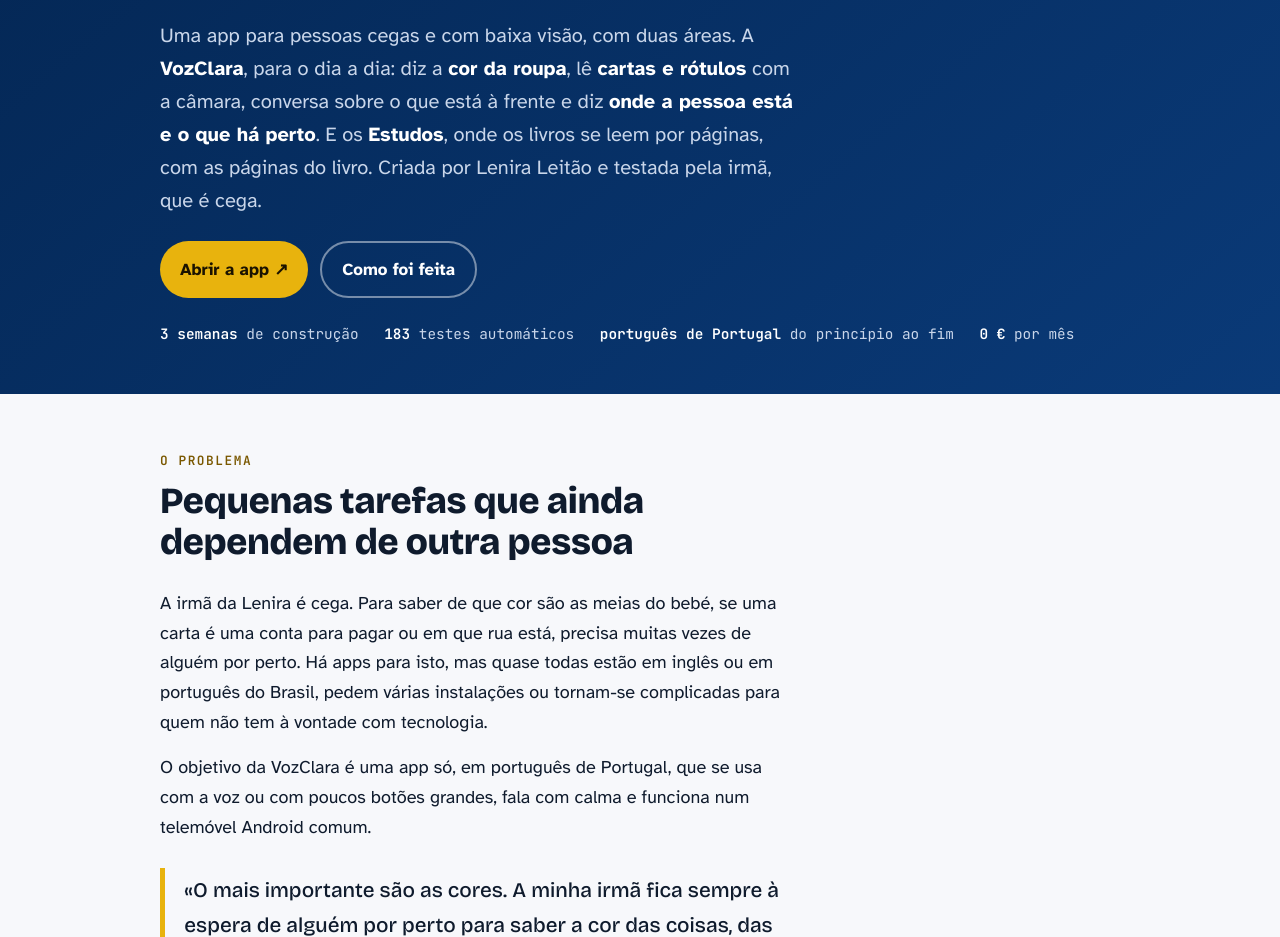
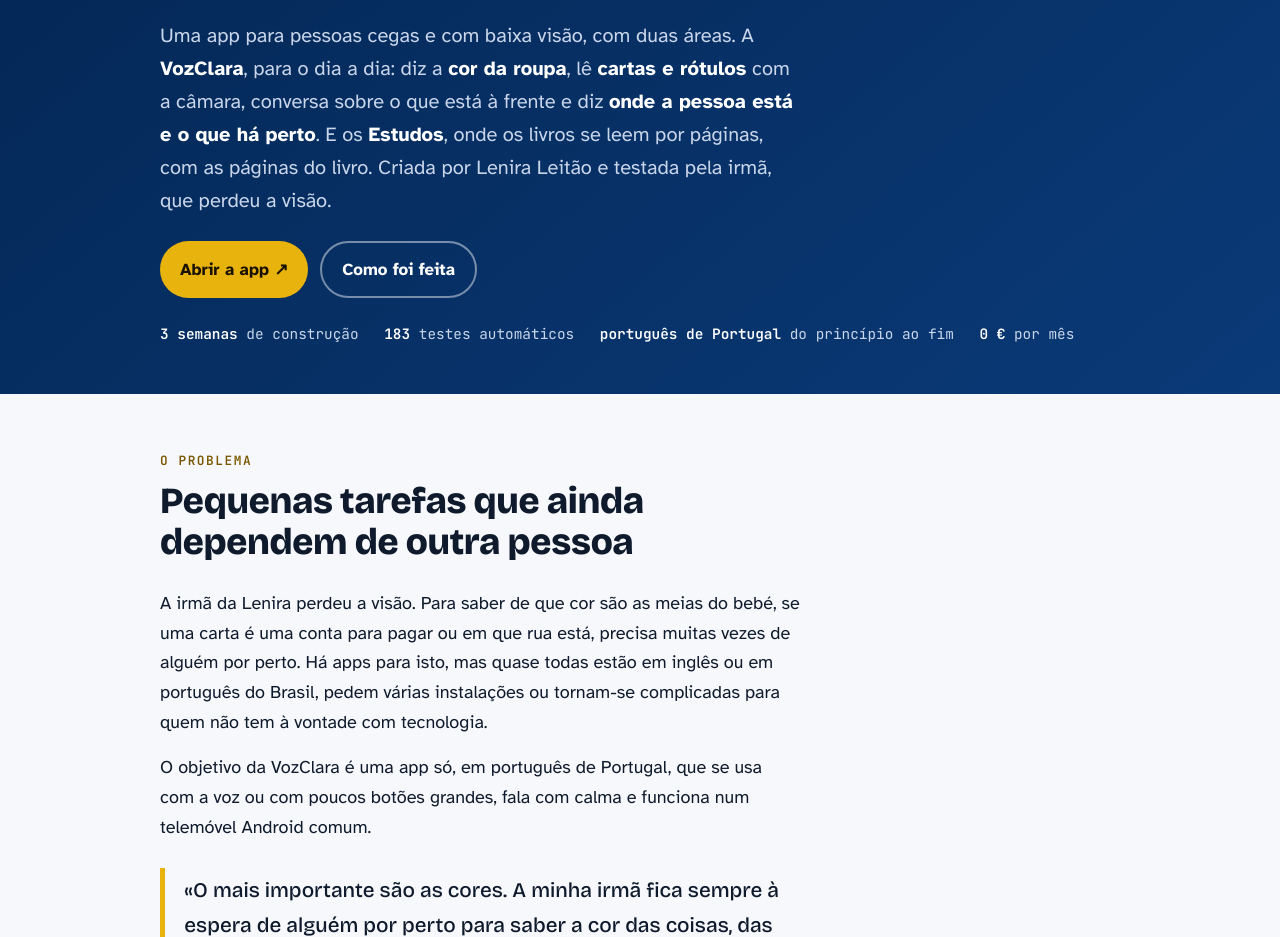
Before and after one commit to leniraleitao1929-leluel/leniraleitao1929-leluel, a plain HTML site: page casos/voz-clara.html in a window 1280 px wide. Shown: the part 366-1303 px from the top of the page. Drawn offline with nearby package versions, Linux system fonts and the light colour scheme.

Commit message:
Irmã: «perdeu a visão» em vez de «é cega»
Co-Authored-By: Claude Opus 5.5 <noreply@anthropic.com>
Claude-Session: https://claude.ai/code/session_019z3RfcBF1L6Bzak6S1TqeJ

```diff
--- a/casos/voz-clara.html
+++ b/casos/voz-clara.html
@@ -80,11 +80,11 @@ footer .wrap{display:grid;gap:.6rem;color:var(--muted);font-size:.95rem}
 <a class="back" href="../index.html">← Todos os projetos de Lenira Leitão</a>
 <div class="brand" aria-hidden="true"><span class="mark">〰</span><b>Tato Digital</b></div>
 <p class="eyebrow" style="color:var(--accent)">Estudo de caso · App publicada, em testes · Portugal, 2026</p>
-<h1>Dar voz ao que os olhos <em>não veem.</em></h1><p class="lede">Uma app para pessoas cegas e com baixa visão, com duas áreas. A <strong>VozClara</strong>, para o dia a dia: diz a <strong>cor da roupa</strong>, lê <strong>cartas e rótulos</strong> com a câmara, conversa sobre o que está à frente e diz <strong>onde a pessoa está e o que há perto</strong>. E os <strong>Estudos</strong>, onde os livros se leem por páginas, com as páginas do livro. Criada por Lenira Leitão e testada pela irmã, que é cega.</p><div class="links">
+<h1>Dar voz ao que os olhos <em>não veem.</em></h1><p class="lede">Uma app para pessoas cegas e com baixa visão, com duas áreas. A <strong>VozClara</strong>, para o dia a dia: diz a <strong>cor da roupa</strong>, lê <strong>cartas e rótulos</strong> com a câmara, conversa sobre o que está à frente e diz <strong>onde a pessoa está e o que há perto</strong>. E os <strong>Estudos</strong>, onde os livros se leem por páginas, com as páginas do livro. Criada por Lenira Leitão e testada pela irmã, que perdeu a visão.</p><div class="links">
 <a class="btn solid" href="https://tatodigital.lovable.app" target="_blank" rel="noopener">Abrir a app ↗</a>
 <a class="btn ghost" href="#como-foi-feita">Como foi feita</a>
 </div><p class="facts"><span><b>3 semanas</b> de construção</span><span><b>183</b> testes automáticos</span><span><b>português de Portugal</b> do princípio ao fim</span><span><b>0 €</b> por mês</span></p></div></header><main>
-<section class="block" id="problema" aria-labelledby="t-problema"><div class="wrap"><div class="head"><p class="eyebrow">O problema</p><h2 id="t-problema">Pequenas tarefas que ainda dependem de outra pessoa</h2></div><div class="prose"><p>A irmã da Lenira é cega. Para saber de que cor são as meias do bebé, se uma carta é uma conta para pagar ou em que rua está, precisa muitas vezes de alguém por perto. Há apps para isto, mas quase todas estão em inglês ou em português do Brasil, pedem várias instalações ou tornam-se complicadas para quem não tem à vontade com tecnologia.</p><p>O objetivo da VozClara é uma app só, em português de Portugal, que se usa com a voz ou com poucos botões grandes, fala com calma e funciona num telemóvel Android comum.</p></div>
+<section class="block" id="problema" aria-labelledby="t-problema"><div class="wrap"><div class="head"><p class="eyebrow">O problema</p><h2 id="t-problema">Pequenas tarefas que ainda dependem de outra pessoa</h2></div><div class="prose"><p>A irmã da Lenira perdeu a visão. Para saber de que cor são as meias do bebé, se uma carta é uma conta para pagar ou em que rua está, precisa muitas vezes de alguém por perto. Há apps para isto, mas quase todas estão em inglês ou em português do Brasil, pedem várias instalações ou tornam-se complicadas para quem não tem à vontade com tecnologia.</p><p>O objetivo da VozClara é uma app só, em português de Portugal, que se usa com a voz ou com poucos botões grandes, fala com calma e funciona num telemóvel Android comum.</p></div>
 <p class="quote">«O mais importante são as cores. A minha irmã fica sempre à espera de alguém por perto para saber a cor das coisas, das roupas do bebé, das meias.» <span class="muted" style="font-size:1rem;font-family:var(--font-body)">— Lenira</span></p>
 </div></section>
 <section class="block" aria-labelledby="t-faz"><div class="wrap"><div class="head"><p class="eyebrow">O que faz</p><h2 id="t-faz">Duas áreas, para duas necessidades</h2><p class="muted prose">A app chama-se Tato Digital. A VozClara fica simples para o dia a dia de quem só quer ouvir os seus papéis e saber o que tem à volta. Quem estuda tem uma área à parte, os Estudos.</p></div>
```
Also changed, not shown: 1 other file.
